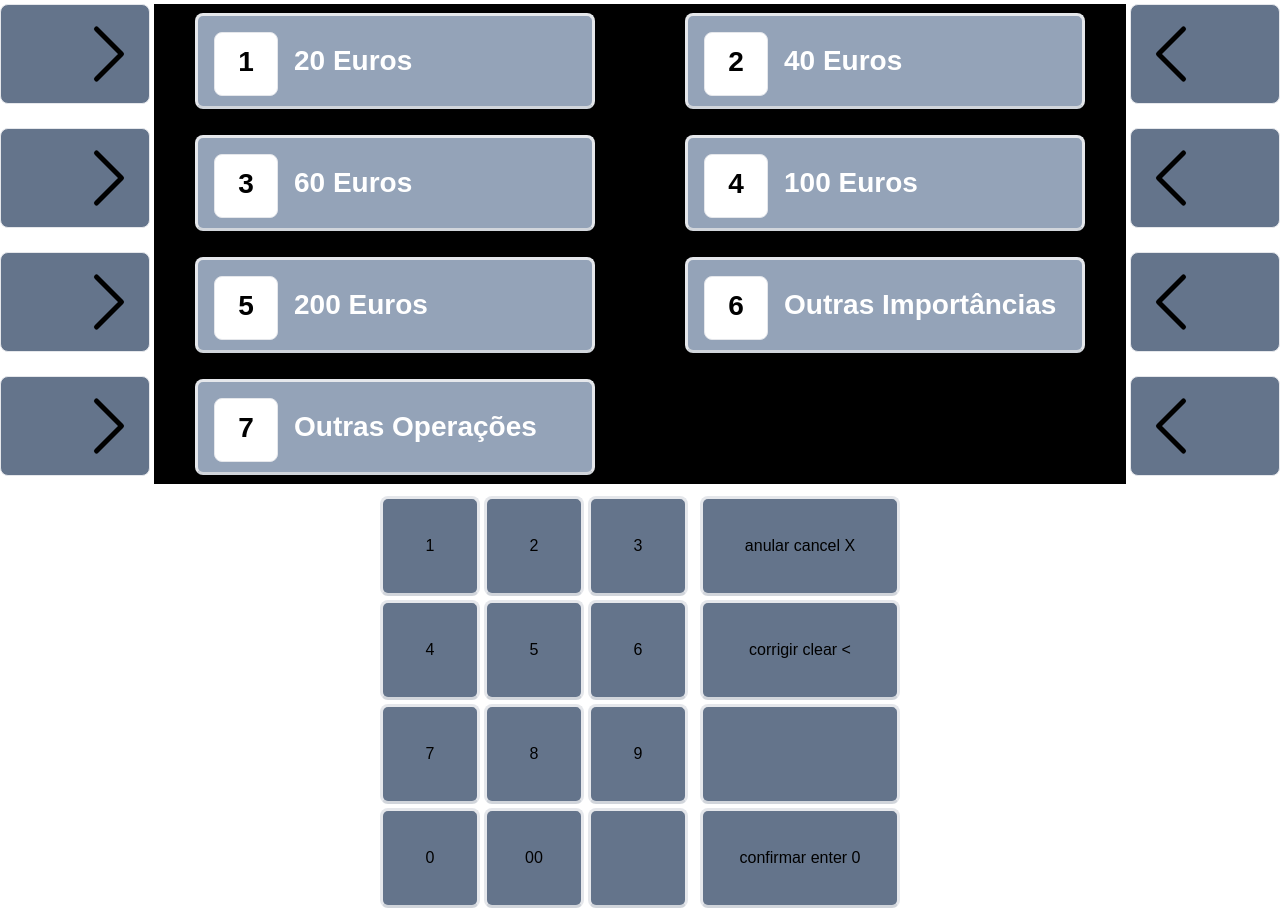
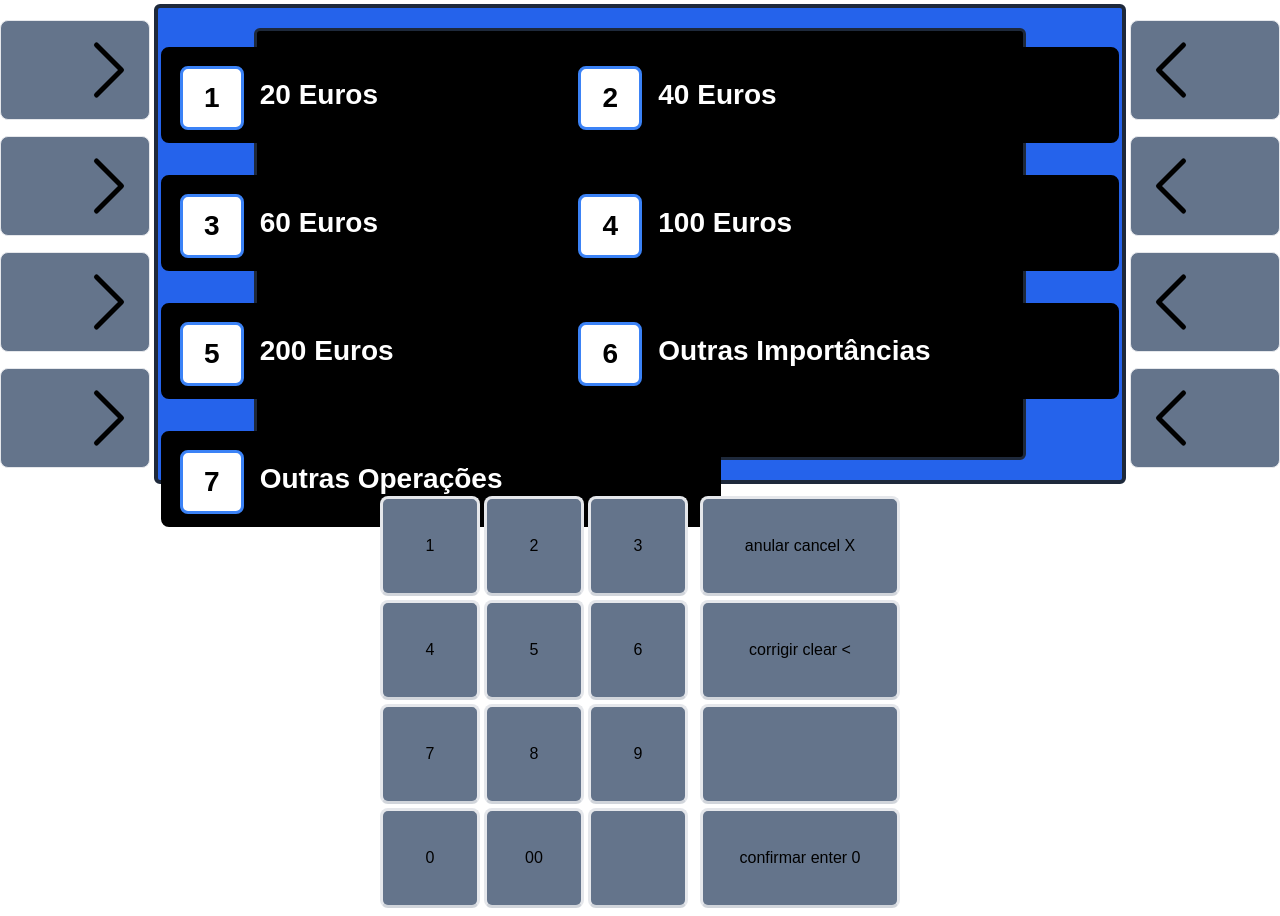
Before and after one commit to N-Amaral/atm-vite, a React (Vite) app in the folder client/: page / in a window 1280 px wide. Built offline with nearby package versions, Linux system fonts and the light colour scheme.

Commit message:
Styling and screen  component layout setup

```diff
--- a/client/src/components/HeaderText.tsx
+++ b/client/src/components/HeaderText.tsx
@@ -3,9 +3,9 @@ import React from "react";
 type Props = { children: React.ReactNode };
 
 export const HeaderThreeText = ({ children }: Props) => {
-  return <h3 className=" font-inter text-2xl font-bold">{children}</h3>;
+  return <h3 className=" font-inter text-2xl font-bold text-white ">{children}</h3>;
 };
 
 export const HeaderOneText = ({ children }: Props) => {
-  return <h1 className="border-b-[5px] border-b-gray-900 font-inter text-3xl font-bold uppercase">{children}</h1>;
+  return <h1 className="border-b-[5px] border-b-white font-inter text-3xl font-bold uppercase text-white ">{children}</h1>;
 };
--- a/client/src/components/MenuOptions.tsx
+++ b/client/src/components/MenuOptions.tsx
@@ -11,15 +11,12 @@ type InnerProps = {
 
 const Option = ({ optionNum, title, value }: InnerProps) => {
   return (
-    <li
-      id={title}
-      className="flex h-[6rem] w-[25rem] content-center  rounded-lg border-[3px] border-b-gray-300 bg-slate-400 hover:cursor-pointer hover:bg-slate-500"
-    >
-      <div className=" m-[1rem] h-[4rem] w-[4rem]  rounded-lg border bg-white ">
+    <li id={title} className="flex h-[6rem] w-[35rem] content-center rounded-lg border-[3px] border-black bg-black hover:cursor-pointer ">
+      <div className=" m-[1rem] h-[4rem]  w-[4rem] rounded-lg border-[3px] border-solid border-blue-500 bg-white ">
         <span className="flex justify-center pt-2 text-[28px] font-bold">{optionNum + 1}</span>
       </div>
-      <div className="self-center">
-        <a className="text-[28px] font-[700] capitalize text-white">{title}</a>
+      <div className="justify-end self-center">
+        <a className="text-start text-[28px] font-[700] capitalize text-white">{title}</a>
       </div>
     </li>
   );
@@ -27,7 +24,7 @@ const Option = ({ optionNum, title, value }: InnerProps) => {
 
 const MenuOptions = ({ opTitles, opValues }: Props) => {
   return (
-    <ul className=" grid h-[100%] grid-cols-2 items-center justify-items-center gap-2">
+    <ul className="my-4 grid h-auto grid-cols-2 items-center justify-items-center gap-8">
       {opTitles.map((title, i) => (
         <Option optionNum={i} title={title} value={opValues[i]} key={`${title}-${i}`} />
       ))}
--- /dev/null
+++ b/client/src/components/OperationScreen.tsx
@@ -0,0 +1,11 @@
+import React from "react";
+
+type Props = {
+  children: React.ReactNode;
+};
+
+function OperationScreen({ children }: Props) {
+  return <div className="mx-4 my-5 w-[60%] rounded-md border-[3px] border-slate-800 bg-black md:w-[80%]">{children}</div>;
+}
+
+export default OperationScreen;
--- a/client/src/components/Screen.tsx
+++ b/client/src/components/Screen.tsx
@@ -1,10 +1,15 @@
-import React, { ReactComponentElement, ReactElement } from "react";
+import React from "react";
+import OperationScreen from "./OperationScreen";
 
 type Props = {
   children: React.ReactNode;
 };
 const Screen = ({ children }: Props) => {
-  return <div className="h-[60vh] w-[80%] bg-black ">{children}</div>;
+  return (
+    <div className="align-center flex h-[60vh] w-[80%] justify-center rounded-md border-[4px] border-solid border-slate-800 bg-blue-600">
+      <OperationScreen>{children}</OperationScreen>
+    </div>
+  );
 };
 
 export default Screen;
--- a/client/src/components/ScreenKeys.tsx
+++ b/client/src/components/ScreenKeys.tsx
@@ -5,7 +5,7 @@ export const LeftSide = () => {
   const content: string[] = ["1", "3", "5", "7"];
 
   return (
-    <div className="grid gap-4">
+    <div className="my-4 grid gap-4">
       {content.map((num, i) => (
         <button className={`${btnStyles} mr-1`} id={`${parseInt(num)}`} key={`${num}-${i}`}>
           <span className="flex justify-end">
@@ -20,7 +20,7 @@ export const LeftSide = () => {
 export const RightSide = () => {
   const content: string[] = ["2", "4", "6", "8"];
   return (
-    <div className="grid gap-4">
+    <div className="my-4 grid gap-4">
       {content.map((num, i) => (
         <button className={`${btnStyles} ml-1`} id={`${parseInt(num)}`} key={`${num}-${i}`}>
           <span className="flex justify-start">
--- a/client/src/scenes/deposits/index.tsx
+++ b/client/src/scenes/deposits/index.tsx
@@ -1,14 +1,15 @@
 import React from "react";
 import OperationLayout from "../../components/OperationLayout";
+import Layout from "../layout";
 
 type Props = {};
 
-const Deposits = (props: Props) => {
-  return (
-    <div className="mx-4 my-5 w-[60%] rounded-md border-[3px] border-slate-800 md:w-[80%]">
-      <OperationLayout hOne="depositos" hThree={["Conta a depositar", "Montante a Depositar"]} formTypes={["upper", "lower"]} formNumber={[21, 5]} />
-    </div>
-  );
+const DepositsContent = (props: Props) => {
+  return <OperationLayout hOne="depositos" hThree={["Conta a depositar", "Montante a Depositar"]} formTypes={["upper", "lower"]} formNumber={[21, 5]} />;
 };
 
+function Deposits({}: Props) {
+  return <Layout children={<DepositsContent />} />;
+}
+
 export default Deposits;
--- a/client/src/scenes/login/index.tsx
+++ b/client/src/scenes/login/index.tsx
@@ -1,6 +1,7 @@
 import React from "react";
 import OperationLayout from "../../components/OperationLayout";
 import { CreditCards } from "../../helpers/defaultCards";
+import Layout from "../layout";
 
 type Props = {};
 
@@ -11,9 +12,9 @@ type CardProps = {
 
 function Card({ name, number }: CardProps) {
   return (
-    <div className="flex w-1/3 flex-col justify-center rounded-lg   bg-slate-400 text-lg hover:cursor-pointer ">
+    <div className="flex w-1/3 flex-col justify-center rounded-lg bg-slate-400 text-lg hover:cursor-pointer ">
       <span className="rounded-t-md border-b-2 border-solid border-green-500 bg-slate-200 font-inter font-bold text-slate-600 hover:bg-slate-400">{name}</span>
-      <span className="bg-slate-50 font-inter font-extrabold text-slate-800 ">{number}</span>
+      <span className="bg-slate-50 font-inter font-extrabold text-slate-800">{number}</span>
     </div>
   );
 }
@@ -28,17 +29,25 @@ function CardList() {
   );
 }
 
-function Login({}: Props) {
+function LoginContent({}: Props) {
   return (
-    <div className="mx-4 my-5 w-[60%] rounded-md border-[3px] border-slate-800 md:w-[80%]">
+    <>
       <OperationLayout hOne="Login" hThree={["NIB", "PIN"]} formTypes={["upper", "lower"]} formNumber={[21, 4]} />
       {/* cardlist */}
       <div className="">
-        <ul className="m-2 grid  grid-cols-1	gap-y-4 gap-x-1 ">
+        <ul className="m-2 grid grid-cols-1	gap-y-4 gap-x-1">
           <CardList />
         </ul>
       </div>
-    </div>
+    </>
+  );
+}
+
+function Login({}: Props) {
+  return (
+    <>
+      <Layout children={<LoginContent />} />
+    </>
   );
 }
 
--- a/client/src/scenes/payments/index.tsx
+++ b/client/src/scenes/payments/index.tsx
@@ -1,19 +1,26 @@
 import React from "react";
 import OperationLayout from "../../components/OperationLayout";
+import Layout from "../layout";
 
 type Props = {};
 
-const Payments = (props: Props) => {
+const PaymentsContent = (props: Props) => {
   return (
-    <div className="mx-4 my-5 w-[60%] rounded-md border-[3px] border-slate-800 md:w-[80%]">
     <OperationLayout
       hOne="Pagamentos de Serviços"
       hThree={["Entidade", "Referência Bancária", "Montante"]}
       formTypes={["upper", "middle", "lower"]}
       formNumber={[4, 9, 7]}
     />
-    </div>
   );
 };
 
+function Payments({}: Props) {
+  return (
+    <>
+      <Layout children={<PaymentsContent />} />
+    </>
+  );
+}
+
 export default Payments;
--- a/client/src/scenes/register/index.tsx
+++ b/client/src/scenes/register/index.tsx
@@ -1,9 +1,15 @@
 import React from "react";
+import Layout from "../layout";
+import OperationLayout from "../../components/OperationLayout";
 
 type Props = {};
 
-const Register = (props: Props) => {
+const RegisterContent = (props: Props) => {
   return <div>Register</div>;
 };
 
+function Register({}: Props) {
+  return <Layout children={<RegisterContent />} />;
+}
+
 export default Register;
--- a/client/src/scenes/transfers/index.tsx
+++ b/client/src/scenes/transfers/index.tsx
@@ -1,14 +1,19 @@
 import React from "react";
 import OperationLayout from "../../components/OperationLayout";
+import Layout from "../layout";
 
 type Props = {};
 
-const Transfer = (props: Props) => {
-  return (
-    <div className="mx-4 my-5 w-[60%] rounded-md border-[3px] border-slate-800 md:w-[80%]">
-      <OperationLayout hOne="Transferências" hThree={["NIB do Destinatário", "Montante"]} formTypes={["upper", "lower"]} formNumber={[21, 7]} />
-    </div>
-  );
+const TransferContent = (props: Props) => {
+  return <OperationLayout hOne="Transferências" hThree={["NIB do Destinatário", "Montante"]} formTypes={["upper", "lower"]} formNumber={[21, 7]} />;
 };
 
+function Transfer({}: Props) {
+  return (
+    <>
+      <Layout children={<TransferContent />} />
+    </>
+  );
+}
+
 export default Transfer;
--- a/client/src/scenes/withdrawls/index.tsx
+++ b/client/src/scenes/withdrawls/index.tsx
@@ -1,14 +1,19 @@
 import React from "react";
 import OperationLayout from "../../components/OperationLayout";
+import Layout from "../layout";
 
 type Props = {};
 
-const Deposits = (props: Props) => {
-  return (
-    <div className="mx-4 my-5 w-[60%] rounded-md border-[3px] border-slate-800 md:w-[80%]">
-      <OperationLayout hOne="depositos" hThree={["Conta a depositar", "Montante a Depositar"]} formTypes={["upper", "lower"]} formNumber={[21, 5]} />
-    </div>
-  );
+const DepositsContent = (props: Props) => {
+  return <OperationLayout hOne="depositos" hThree={["Conta a depositar", "Montante a Depositar"]} formTypes={["upper", "lower"]} formNumber={[21, 5]} />;
 };
 
+function Deposits({}: Props) {
+  return (
+    <>
+      <Layout children={<DepositsContent />} />
+    </>
+  );
+}
+
 export default Deposits;
```
Lines whose indentation alone changed are shown as unchanged.
